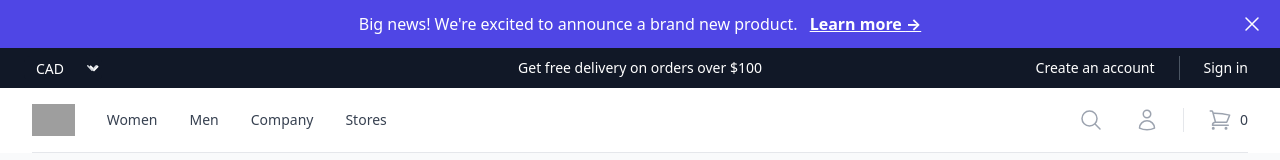
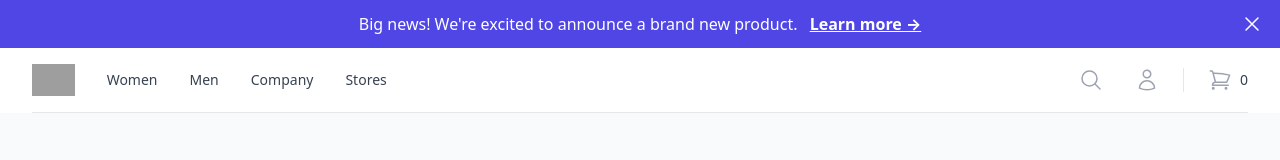
Before and after one commit to daudidrees/Shopify-Theme, a website: page index.html in a window 1280 px wide. Shown: the top 160 px of the page. Drawn offline with Linux system fonts and the light colour scheme; grey boxes are pictures that could not be loaded.

Commit message:
removed free dilivery section

```diff
--- a/index.html
+++ b/index.html
@@ -363,50 +363,6 @@
     <header class="relative">
       <nav aria-label="Top">
         <!-- Top navigation -->
-        <div class="bg-gray-900">
-          <div class="mx-auto flex h-10 max-w-7xl items-center justify-between px-4 sm:px-6 lg:px-8">
-            <!-- Currency selector -->
-            <form class="hidden lg:block lg:flex-1">
-              <div class="flex">
-                <label for="desktop-currency" class="sr-only">Currency</label>
-                <div
-                  class="group relative -ml-2 rounded-md border-transparent bg-gray-900 focus-within:ring-2 focus-within:ring-white">
-                  <select id="desktop-currency" name="currency"
-                    class="flex items-center rounded-md border-transparent bg-gray-900 bg-none py-0.5 pl-2 pr-5 text-sm font-medium text-white focus:border-transparent focus:outline-none focus:ring-0 group-hover:text-gray-100">
-                    <option>CAD</option>
-
-                    <option>USD</option>
-
-                    <option>AUD</option>
-
-                    <option>EUR</option>
-
-                    <option>GBP</option>
-                  </select>
-                  <div class="pointer-events-none absolute inset-y-0 right-0 flex items-center">
-                    <!-- Heroicon name: mini/chevron-down -->
-                    <svg class="h-5 w-5 text-gray-300" xmlns="http://www.w3.org/2000/svg" viewBox="0 0 20 20"
-                      fill="currentColor" aria-hidden="true">
-                      <path fill-rule="evenodd"
-                        d="M5.23 7.21a.75.75 0 011.06.02L10 11.168l3.71-3.938a.75.75 0 111.08 1.04l-4.25 4.5a.75.75 0 01-1.08 0l-4.25-4.5a.75.75 0 01.02-1.06z"
-                        clip-rule="evenodd" />
-                    </svg>
-                  </div>
-                </div>
-              </div>
-            </form>
-
-            <p class="flex-1 text-center text-sm font-medium text-white lg:flex-none">Get free delivery on orders over
-              $100</p>
-
-            <div class="hidden lg:flex lg:flex-1 lg:items-center lg:justify-end lg:space-x-6">
-              <a href="#" class="text-sm font-medium text-white hover:text-gray-100">Create an account</a>
-              <span class="h-6 w-px bg-gray-600" aria-hidden="true"></span>
-              <a href="#" class="text-sm font-medium text-white hover:text-gray-100">Sign in</a>
-            </div>
-          </div>
-        </div>
-
         <!-- Secondary navigation -->
         <div class="bg-white">
           <div class="mx-auto max-w-7xl px-4 sm:px-6 lg:px-8">
```
